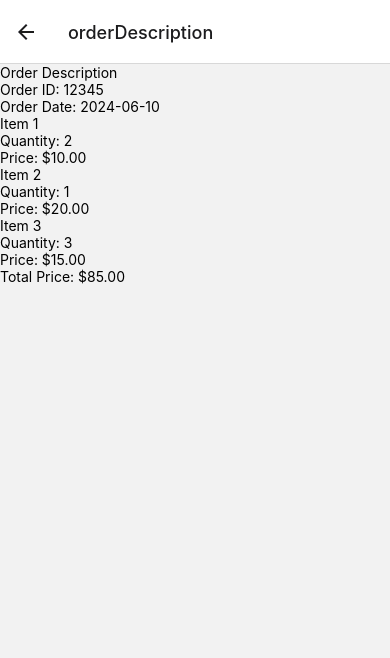
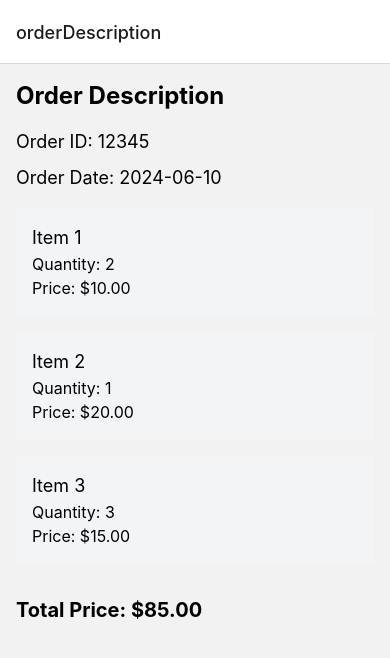
Before and after one commit to EzInterview/DtuEats-frontend, a React Native app: screen /orderDescription in a window 390 px wide. Shown: the top 658 px of the page. Built offline with nearby package versions, Linux system fonts and the light colour scheme.

Commit message:
tailwind problem solved

```diff
--- a/App.js
+++ b/App.js
@@ -6,7 +6,7 @@ import {store, persistor} from './redux/store';
 
 const App = () => {
   return (
-   <Provider store={store}>
+<Provider store={store}>
       <PersistGate loading={null} persistor={persistor}>
         <Main />
       </PersistGate>
--- a/Main.js
+++ b/Main.js
@@ -1,7 +1,6 @@
-
-import React from 'react'
-import {NavigationContainer} from '@react-navigation/native';
-import {createNativeStackNavigator} from '@react-navigation/native-stack';
+import React from 'react';
+import { NavigationContainer } from '@react-navigation/native';
+import { createNativeStackNavigator } from '@react-navigation/native-stack';
 import OrderHistory from './orders/OrderHistory';
 import OrderDiscription from './orders/OrderDiscription';
 import PaymentHistory from './payments/PaymentHistory';
@@ -12,31 +11,30 @@ const Stack = createNativeStackNavigator();
 const Main = () => {
   return (
     <NavigationContainer>
-      <Stack.Navigator>
+      <Stack.Navigator initialRouteName="orderDescription">
+        <Stack.Screen
+          name="orderDescription"
+          component={OrderDiscription}
+          options={{ title: 'orderDescription' }}
+        />
         <Stack.Screen
           name="orderHistory"
           component={OrderHistory}
-          options={{title: 'orderHistory'}}
-        />
-        <Stack.Screen
-          name="orderDescription"
-          component={OrderDiscription}
-          options={{title: 'orderDescription'}}
+          options={{ title: 'orderHistory' }}
         />
         <Stack.Screen
           name="PaymentHistory"
           component={PaymentHistory}
-          options={{title: 'PaymentHistory'}}
+          options={{ title: 'PaymentHistory' }}
         />
         <Stack.Screen
           name="PaymentDiscription"
           component={PaymentDiscription}
-          options={{title: 'PaymentDiscription'}}
+          options={{ title: 'PaymentDiscription' }}
         />
-
       </Stack.Navigator>
     </NavigationContainer>
-  )
-}
+  );
+};
 
 export default Main;
--- a/babel.config.js
+++ b/babel.config.js
@@ -1,4 +1,4 @@
 module.exports = {
   presets: ['module:@react-native/babel-preset'],
-  plugins: ["nativewind/babel"],
+
 };
--- a/orders/OrderDiscription.js
+++ b/orders/OrderDiscription.js
@@ -1,5 +1,6 @@
 import React from 'react';
 import { View, Text, FlatList } from 'react-native';
+import tw from 'twrnc';
 
 const OrderDescription = () => {
   const orderDetails = {
@@ -14,27 +15,27 @@ const OrderDescription = () => {
   };
 
   const renderItem = ({ item }) => (
-    <View className="p-4 mb-4 bg-gray-100 rounded">
-      <Text className="text-lg">{item.name}</Text>
-      <Text className="text-base">Quantity: {item.quantity}</Text>
-      <Text className="text-base">Price: ${item.price.toFixed(2)}</Text>
+    <View style={tw`p-4 mb-4 bg-gray-100 rounded`}>
+      <Text style={tw`text-lg`}>{item.name}</Text>
+      <Text style={tw`text-base`}>Quantity: {item.quantity}</Text>
+      <Text style={tw`text-base`}>Price: ${item.price.toFixed(2)}</Text>
     </View>
   );
 
   return (
-    <View className="p-4">
-      <Text className="text-2xl font-bold mb-4">Order Description</Text>
-      <Text className="text-lg mb-2">Order ID: {orderDetails.orderId}</Text>
-      <Text className="text-lg mb-4">Order Date: {orderDetails.orderDate}</Text>
+    <View style={tw`p-4`}>
+      <Text style={tw`text-2xl font-bold mb-4`}>Order Description</Text>
+      <Text style={tw`text-lg mb-2`}>Order ID: {orderDetails.orderId}</Text>
+      <Text style={tw`text-lg mb-4`}>Order Date: {orderDetails.orderDate}</Text>
 
       <FlatList
         data={orderDetails.items}
         renderItem={renderItem}
         keyExtractor={item => item.id}
-        className="mb-4"
+        style={tw`mb-4`}
       />
 
-      <Text className="text-xl font-bold">Total Price: ${orderDetails.totalPrice.toFixed(2)}</Text>
+      <Text style={tw`text-xl font-bold`}>Total Price: ${orderDetails.totalPrice.toFixed(2)}</Text>
     </View>
   );
 };
--- a/package.json
+++ b/package.json
@@ -15,7 +15,7 @@
     "@react-navigation/native": "^6.1.17",
     "@react-navigation/native-stack": "^6.9.26",
     "@reduxjs/toolkit": "^2.2.5",
-    "nativewind": "^2.0.11",
+
     "react": "18.2.0",
     "react-native": "0.74.2",
     "react-native-safe-area-context": "^4.10.4",
@@ -23,6 +23,7 @@
     "react-redux": "^9.1.2",
     "redux": "^5.0.1",
     "redux-persist": "^6.0.0",
+    "twrnc": "^4.2.0",
     "yarn": "^1.22.22"
   },
   "devDependencies": {
@@ -40,7 +41,7 @@
     "jest": "^29.6.3",
     "prettier": "2.8.8",
     "react-test-renderer": "18.2.0",
-    "tailwindcss": "^3.3.2",
+
     "typescript": "5.0.4"
   },
   "engines": {
--- a/tailwind.config.js
+++ /dev/null
@@ -1,8 +0,0 @@
-/** @type {import('tailwindcss').Config} */
-module.exports = {
-  content: ["./App.{js,jsx,ts,tsx}", "./<custom-folder>/**/*.{js,jsx,ts,tsx}"],
-  theme: {
-    extend: {},
-  },
-  plugins: [],
-}
--- a/tsconfig.json
+++ /dev/null
@@ -1,3 +0,0 @@
-{
-  "extends": "@react-native/typescript-config/tsconfig.json"
-}
```
Also changed, not shown: 1 other file (tests, documents, lock files or other folders).
